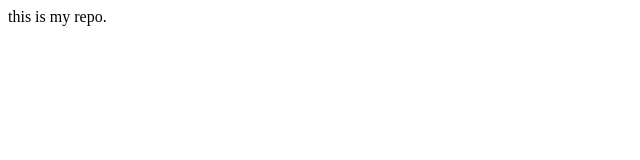
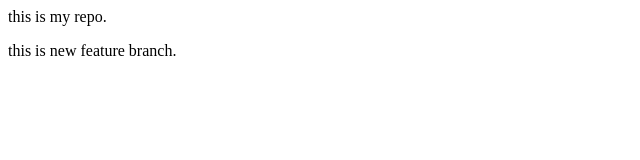
Before and after one commit to Kiran-Aslam/localrepo, a plain HTML site: page index.html in a window 1280 px wide. Shown: the whole page, without its empty margins (0-640 px from the left). Drawn offline with Linux system fonts and the light colour scheme.

Commit message:
modified feature2 branch

```diff
--- a/index.html
+++ b/index.html
@@ -1,3 +1,6 @@
 <p>
     this is my repo.
 </p>
+<p>
+    this is new feature branch.
+</p>
```
